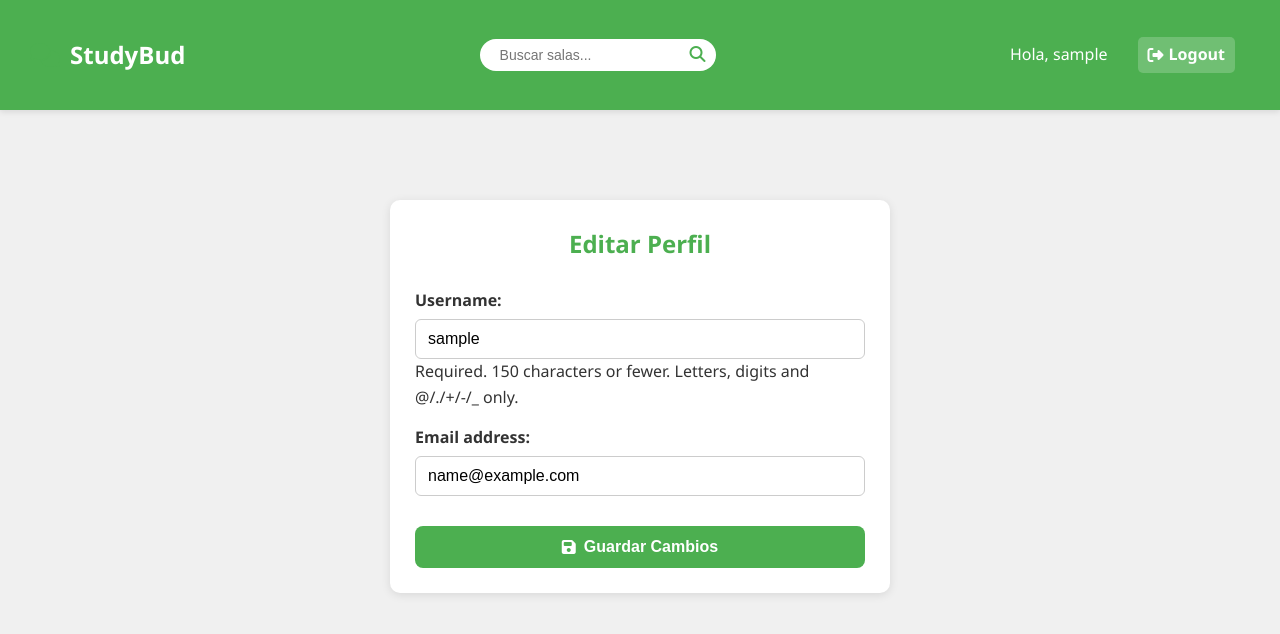
After one commit to FredBrave/studybud, a Django app: page /update_user/ in a window 1280 px wide. The commit adds this page. Shown: the top 634 px of the page. Run offline with Django 5.2, Linux system fonts and the light colour scheme; the visitor is signed in with stand-in values (Sample User, id 1).

Commit message:
feat: update user feature added

```diff
--- a/base/forms.py
+++ b/base/forms.py
@@ -1,4 +1,5 @@
 from django.forms import ModelForm
+from django.contrib.auth.models import User
 from .models import Room
 
 class RoomForm(ModelForm):
@@ -6,3 +7,8 @@ class RoomForm(ModelForm):
         model = Room
         fields = '__all__'
         exclude = ['host', 'participants']
+
+class UserForm(ModelForm):
+    class Meta:
+        model = User
+        fields = ['username', 'email']
--- a/base/urls.py
+++ b/base/urls.py
@@ -13,5 +13,5 @@ urlpatterns = [
     path('update_room/<str:id>', views.updateRoom, name='update-room'),
     path('delete_room/<str:id>', views.deleteRoom, name='delete-room'),
     path('delete_message/<str:id>', views.deleteMessage, name='delete-message'),
-
+    path('update_user/', views.updateUser, name='update-user'),
 ]
--- a/base/views.py
+++ b/base/views.py
@@ -7,7 +7,7 @@ from django.contrib.auth import authenticate, login, logout
 from django.http import HttpResponse
 from django.contrib.auth.forms import UserCreationForm
 from .models import Room, Topic, Message
-from .forms import RoomForm
+from .forms import RoomForm, UserForm
 
 #rooms = [
 #   {'id':1, 'name':'Lets learn python!'},
@@ -134,3 +134,15 @@ def deleteMessage(request, id):
         message.delete()
         return redirect('home')
     return render(request, 'base/delete.html', {'obj': message})
+
+@login_required(login_url='login')
+def updateUser(request):
+    user = request.user
+    form = UserForm(instance=user)
+    if request.method == "POST":
+        form = UserForm(request.POST, instance=user)
+        if form.is_valid():
+            form.save()
+            return redirect('user-profile', id=user.id)
+
+    return render(request, 'base/update_user.html', {'form': form})
--- a/static/styles/main.css
+++ b/static/styles/main.css
@@ -712,3 +745,71 @@ form select:focus {
 .btn-confirm:hover {
     background-color: #b71c1c;
 }
+.form-container {
+    max-width: 500px;
+    margin: 80px auto 40px;
+    padding: 25px;
+    background-color: white;
+    border-radius: 10px;
+    box-shadow: 0 2px 10px rgba(0,0,0,0.1);
+}
+
+.form-title {
+    text-align: center;
+    color: var(--verde-claro);
+    font-weight: 700;
+    margin-bottom: 25px;
+}
+
+form p {
+    margin-bottom: 15px;
+}
+
+form label {
+    font-weight: 600;
+    display: block;
+    margin-bottom: 5px;
+    color: #333;
+}
+
+form input[type="text"],
+form input[type="email"],
+form input[type="password"],
+form textarea,
+form select {
+    width: 100%;
+    padding: 10px 12px;
+    border-radius: 6px;
+    border: 1px solid #ccc;
+    font-size: 1rem;
+    outline: none;
+    transition: border-color 0.3s ease;
+}
+
+form input:focus,
+form textarea:focus,
+form select:focus {
+    border-color: var(--verde-claro);
+}
+
+.btn-submit {
+    background-color: var(--verde-claro);
+    color: white;
+    border: none;
+    padding: 12px 25px;
+    font-weight: 700;
+    border-radius: 8px;
+    cursor: pointer;
+    width: 100%;
+    font-size: 1rem;
+    margin-top: 15px;
+    transition: background-color 0.3s ease;
+    display: inline-flex;
+    align-items: center;
+    justify-content: center;
+    gap: 8px;
+}
+
+.btn-submit:hover {
+    background-color: #388e3c;
+}
--- /dev/null
+++ b/templates/base/update_user.html
@@ -0,0 +1,15 @@
+{% extends 'main.html' %}
+{% block content %}
+
+<div class="container form-container card">
+    <h2 class="form-title">Editar Perfil</h2>
+    <form method="POST" action="" enctype="multipart/form-data">
+        {% csrf_token %}
+        {{ form.as_p }}
+        <button type="submit" class="btn-submit">
+            <i class="fas fa-save"></i> Guardar Cambios
+        </button>
+    </form>
+</div>
+
+{% endblock content %}
```
Also changed, not shown: other parts of static/styles/main.css (+35 -2 lines), templates/base/profile.html (+10 -1 lines).
